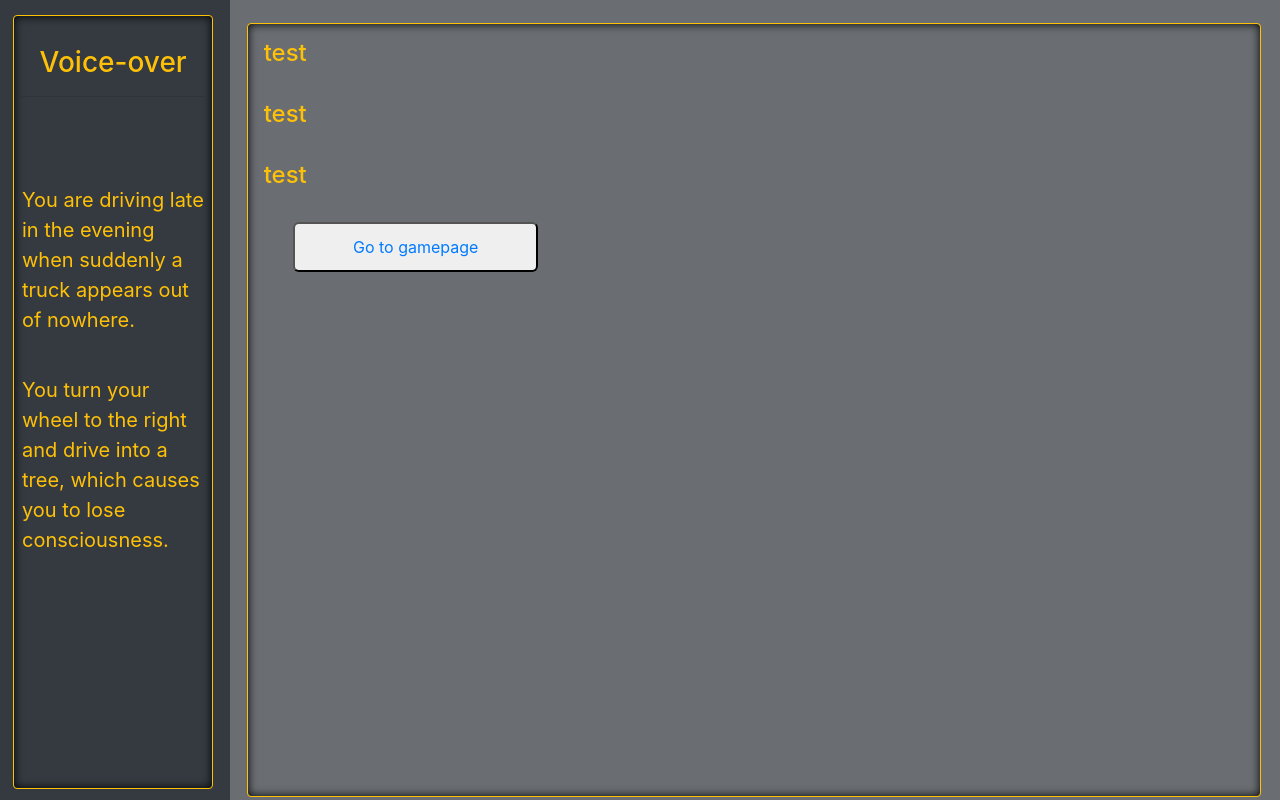
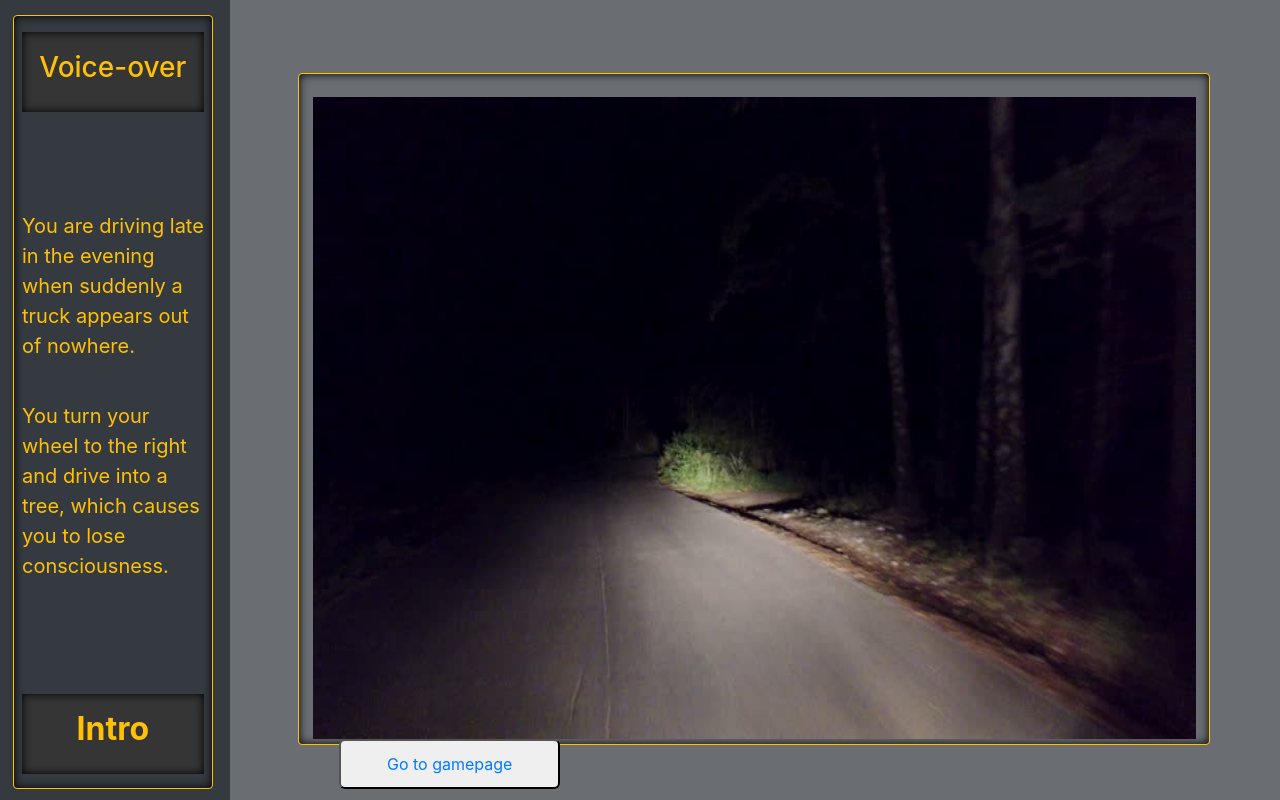
Before and after one commit to JulissaDietzeNarvaez/Opdracht-7---Clicking-Game, a PHP site: page /game.html in a window 1280 px wide. Run offline with PHP 8.4, Linux system fonts and the light colour scheme.

Commit message:
Made a quick change

```diff
--- a/assets/css/style.css
+++ b/assets/css/style.css
@@ -81,8 +81,18 @@ div {
 
 header{
   text-align: center;
-  margin-top: 15%;
-}
+  margin-top: 1%;
+  background-color: rgb(53, 53, 53);
+  width: 14.2%;
+  height: 10%;
+  position: absolute;
+  text-align: center;
+  padding-top:  1.5%;
+  /* shadow */
+  -moz-box-shadow: inset 0 0 10px #000000;
+  -webkit-box-shadow: inset 0 0 10px #000000;
+  box-shadow: inset 0 0 10px #000000;
+  }
 
 p{
   font-size:  20px;
@@ -108,7 +118,7 @@ div {
   background-color: #6a6e72;
   width: 82%;
   margin: 0% !important;
-  padding: 1% !important;
+  padding: 5% !important;
   min-height: 100% !important;
   height: 100% !important;
 }
@@ -181,8 +191,13 @@ p {
   text-align: center;
   bottom: 0;
   margin-bottom: 2%;
+  padding-top:  1.2%;
   /* shadow */
   -moz-box-shadow: inset 0 0 10px #000000;
   -webkit-box-shadow: inset 0 0 10px #000000;
   box-shadow: inset 0 0 10px #000000;
 }
+
+.Intro1{
+  background-image: url("/assets/images/IntroImage1.jpg");
+}
--- a/game.html
+++ b/game.html
@@ -29,25 +29,29 @@ date last change:	12-01-2020
                 <header>
                     <h3>Voice-over</h3>
                 </header>
-                <hr>
+                <br>
+                <br>
+                <br>
+                <br>
+                <br>
                 <br>
                 <br>
                 <br>
                 <p>You are driving late in the evening when suddenly a truck appears out of nowhere.</p>
                 <br>
                 <p>You turn your wheel to the right and drive into a tree, which causes you to lose consciousness.</p>
+                <div class="sidebar-foot">
+                    <h2><b>Intro</b></h2>
+                </div>
             </div>
         </div>
 
 
         <div class="explain-box">
             <div class="explain-box-style">
-                <!-- <img src="/assets/images/testimg.png" class="shape" alt=""> -->
-                <h4>test</h4><br>
-                <h4>test</h4><br>
-                <h4>test</h4><br>
+                <div class="Intro1"></div>
                 <button type="button" class="optionbtn"><a href="game.html">Go to gamepage</a></button>
-
+            </div>
             </div>
 
         </div>
```
